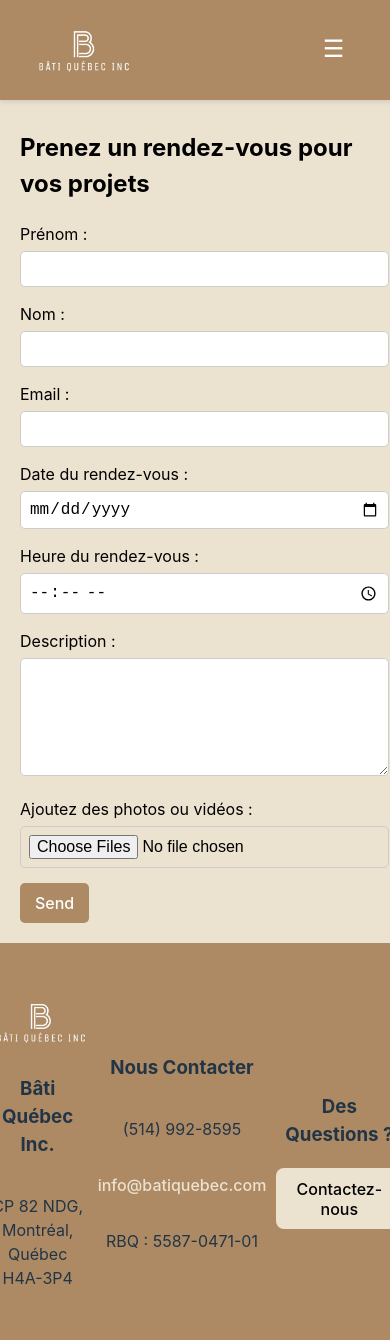
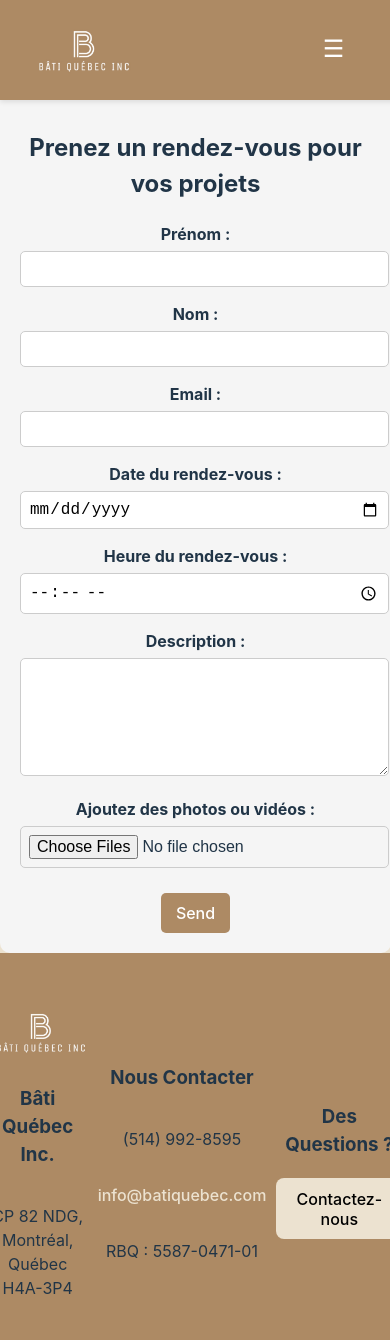
Before and after one commit to MyriamAssam/bati, a React (Vite) app: page /rdv in a window 390 px wide. Shown: the top 1340 px of the page. Built offline with nearby package versions, Linux system fonts and the light colour scheme.

Commit message:
Arrangement style css pour mobile

```diff
--- a/src/App.css
+++ b/src/App.css
@@ -291,7 +291,7 @@ main {
 
 .form-container button {
   background-color: #AD8A64;
-  color: white;
+  color: #ECE2D0;
   padding: 10px 15px;
   font-size: 16px;
   border: none;
--- a/src/pages/Rdv.jsx
+++ b/src/pages/Rdv.jsx
@@ -64,7 +64,7 @@ const Rdv = () => {
     };
 
     return (
-        <form className="fade-in" onSubmit={handleSubmit} style={formStyle}>
+        <form className="form-container fade-in" onSubmit={handleSubmit} >
             <h2>Prenez un rendez-vous pour vos projets</h2>
 
             <div style={fieldStyle}>
```
